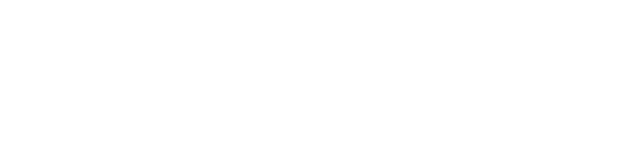
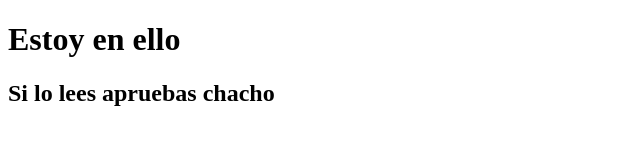
Before and after one commit to Mussolaco/Mussolaco.github.io, a plain HTML site: page index.html in a window 1280 px wide. Shown: the whole page, without its empty margins (0-640 px from the left). Drawn offline with Linux system fonts and the light colour scheme.

Commit message:
Cambié index.html

```diff
--- a/index.html
+++ b/index.html
@@ -6,6 +6,7 @@
     <title>Document</title>
 </head>
 <body>
-
+    <h1>Estoy en ello</h1>
+    <h2>Si lo lees apruebas chacho</h2>
 </body>
 </html>
```
